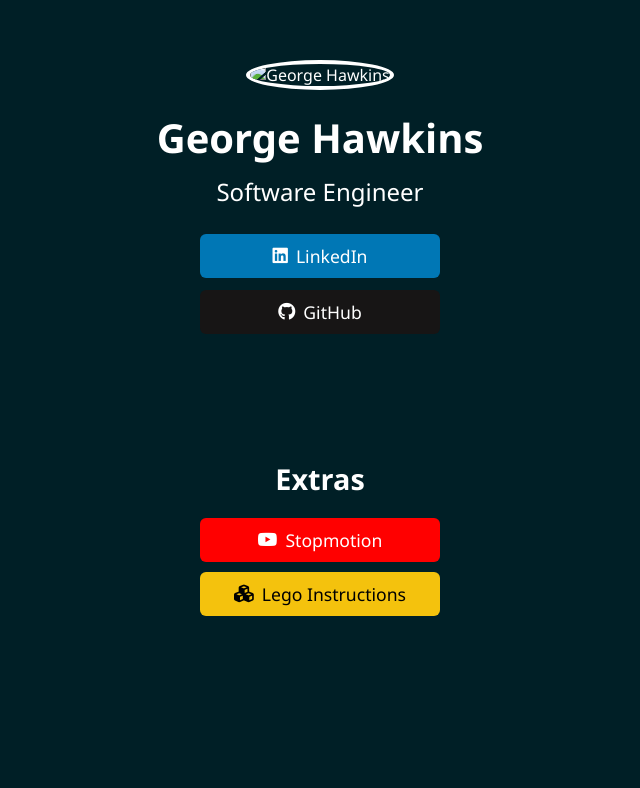
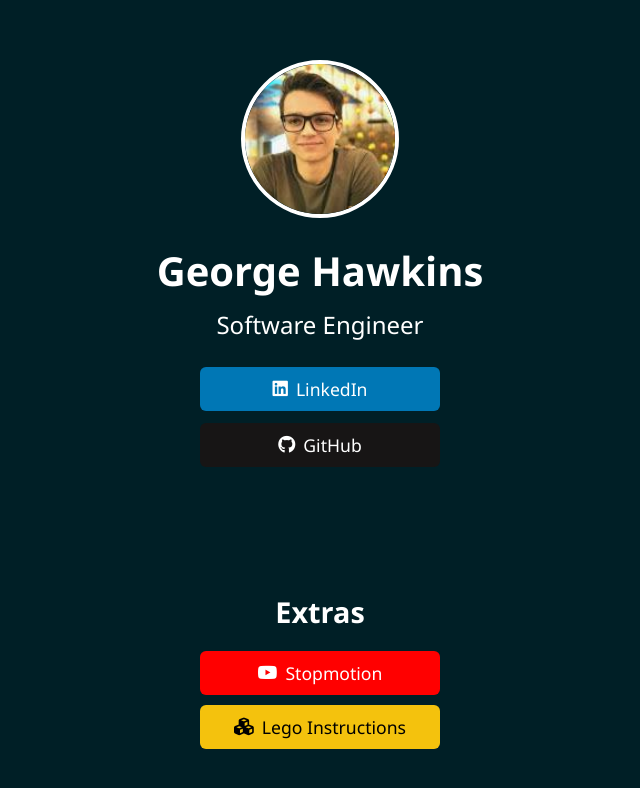
Before and after one commit to geohwk/geohwk.github.io, a plain HTML site: page index.html in a window 1280 px wide. Shown: the whole page, without its empty margins (320-960 px from the left). Drawn offline with Linux system fonts and the light colour scheme.

Commit message:
fixed jpeg

```diff
--- a/index.html
+++ b/index.html
@@ -131,7 +131,7 @@
 <body>
 
   <header>
-    <img src="your-photo.jpg" alt="George Hawkins" class="profile-pic" />
+    <img src="your-photo.jpeg" alt="George Hawkins" class="profile-pic" />
     <h1>George Hawkins</h1>
     <h2>Software Engineer</h2>
     <nav>
```
